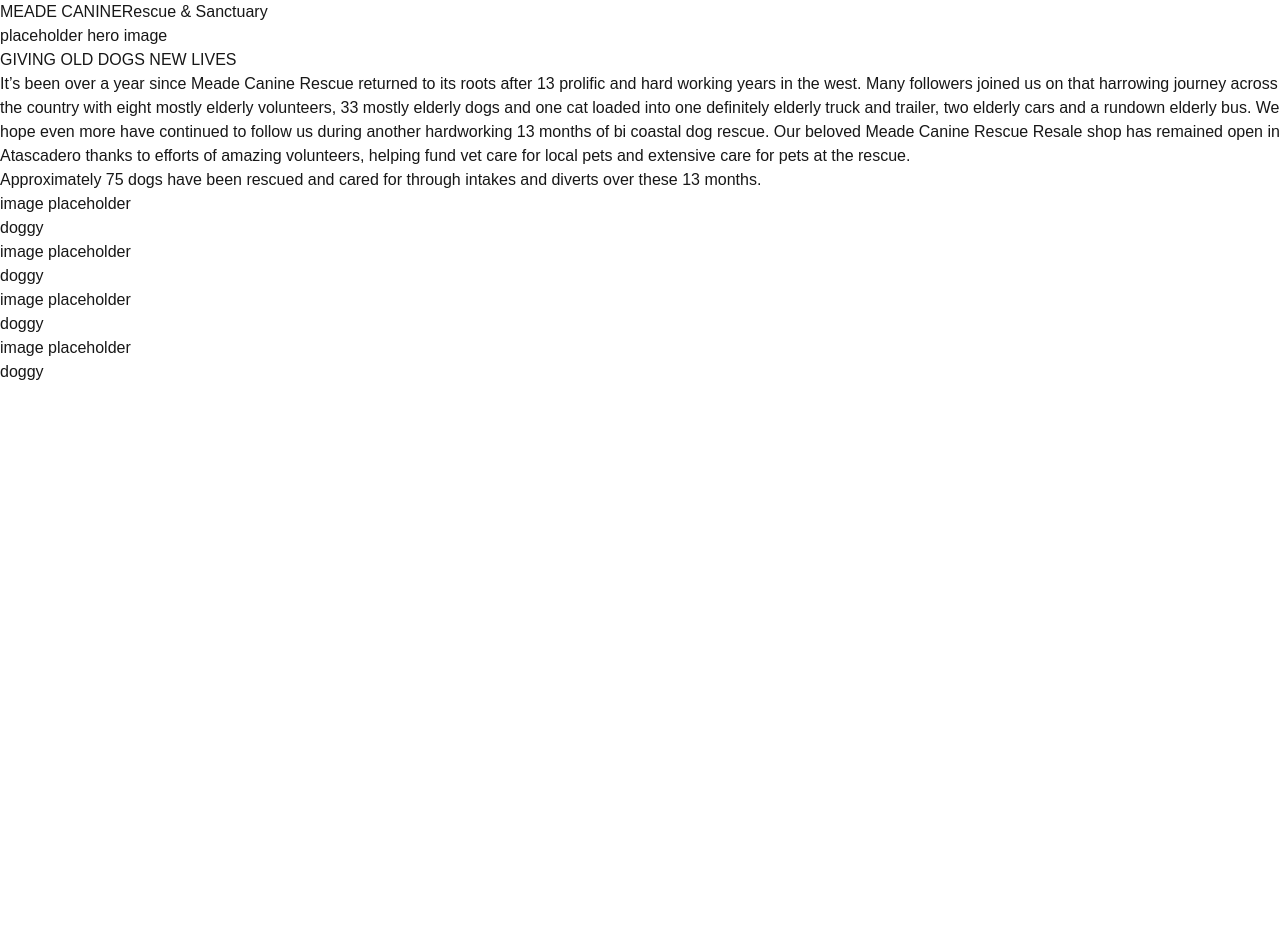
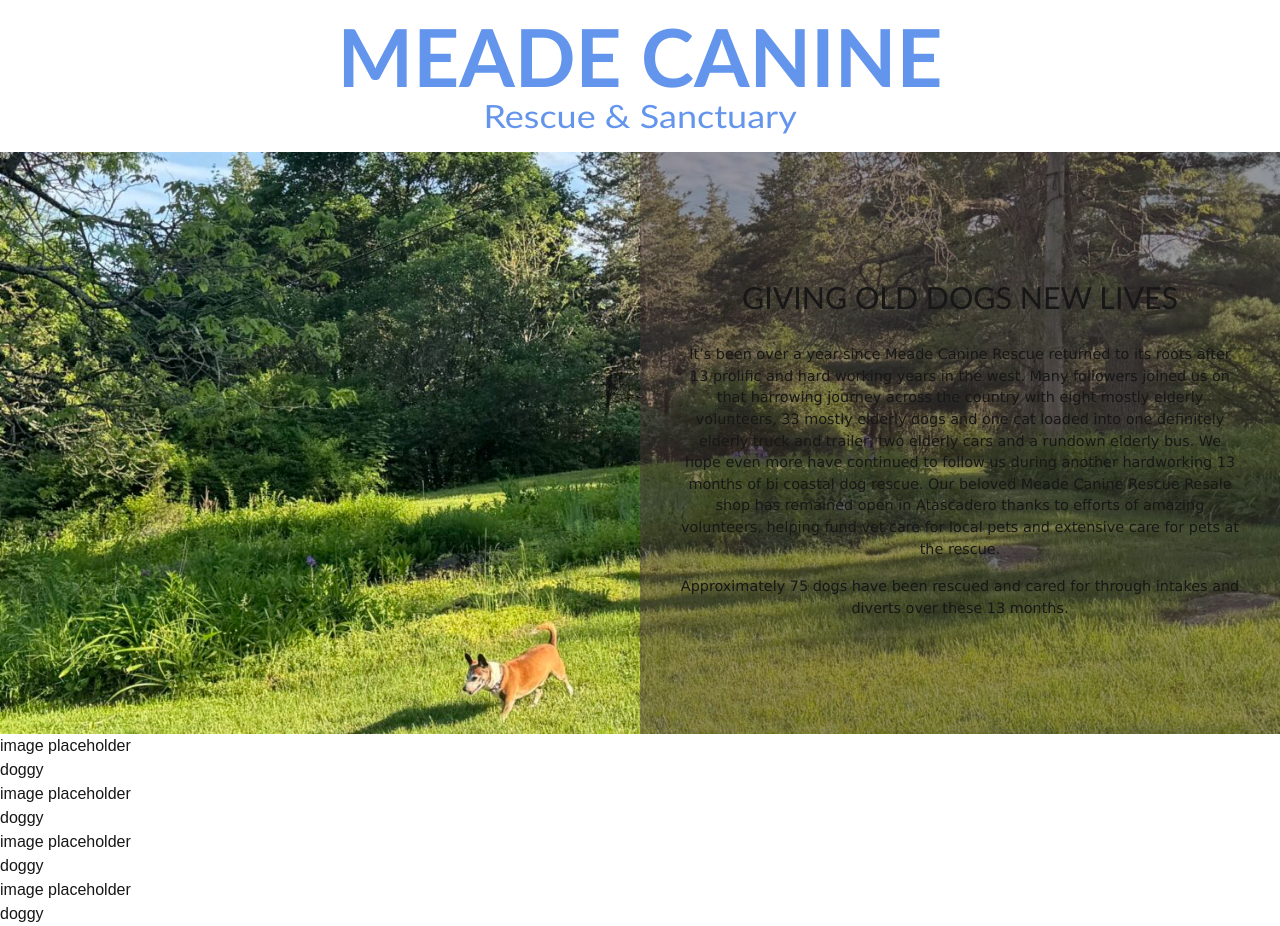
Before and after one commit to bootcamp-project-2026/bootcamp-app, a Next.js app: page /home in a window 1280 px wide. Before the commit the page ends 800 px from the top, so only its background shows below. Built offline with nearby package versions, Linux system fonts and the light colour scheme.

Commit message:
Completed title section and hero section in Home

```diff
--- a/src/app/home/home.module.css
+++ b/src/app/home/home.module.css
@@ -0,0 +1,79 @@
+body {
+  background: white;
+}
+
+/* The title */
+.titleContainer {
+  color: cornflowerblue;
+  display: flex;
+  flex-direction: column;
+  align-items: center;
+  /* creates a CSS variable for font size */
+  --base-size: clamp(1rem, calc(5vw + 1rem), 5rem);
+  line-height: 1;
+  font-family: "Gill Sans", "Gill Sans MT", Calibri, "Trebuchet MS", sans-serif;
+  margin: 1rem;
+}
+
+.titleTopHalf {
+  /* Uses the font size variable above */
+  font-size: var(--base-size);
+  font-weight: 700;
+}
+
+.titleBottomHalf {
+  /* Uses 1/4th of the size variable above */
+  font-size: calc(var(--base-size) * 0.5);
+  transform: scale(0.9, 0.8);
+  letter-spacing: 10;
+}
+
+/* Hero section: text will be on the image*/
+.hero {
+  /* making position relative keeps all the elements in hero inside this container*/
+  position: relative;
+  width: 100vw;
+  align-items: center;
+}
+
+.heroImage {
+  width: 100%;
+  height: auto;
+  top: 0;
+  left: 0;
+  z-index: 1;
+}
+
+.heroText {
+  /* lets me put this on the image and position it relative to the image */
+  position: absolute;
+  top: 0;
+  bottom: 0;
+  right: 0;
+  left: 50%;
+  z-index: 2;
+  background: rgba(70, 55, 55, 0.5);
+  overflow-y: auto;
+
+  display: flex;
+  flex-direction: column;
+  justify-content: center;
+  text-align: center;
+  padding: 2rem;
+}
+
+.heroTitle {
+  font-size: clamp(0.5rem, 1.75vw + 0.5rem, 10rem);
+  margin: 1rem;
+  font-family: "Gill Sans", "Gill Sans MT", Calibri, "Trebuchet MS", sans-serif;
+}
+
+.heroParagraph {
+  font-size: clamp(0.5rem, 0.5vw + 0.5rem, 10rem);
+  margin: 0.5rem;
+  font-family:
+    "Lucida Sans", "Lucida Sans Regular", "Lucida Grande",
+    "Lucida Sans Unicode", Geneva, Verdana, sans-serif;
+}
+
+/* Dog grid section */
--- a/src/app/home/page.tsx
+++ b/src/app/home/page.tsx
@@ -5,13 +5,18 @@
     <main>
       <section id="home-section" className={styles.home}>
         <h1 className={styles.titleContainer}>
-          <span className={styles.topHalf}>MEADE CANINE</span>
-          <span className={styles.bottomHalf}>Rescue & Sanctuary</span>
+          <span className={styles.titleTopHalf}>MEADE CANINE</span>
+          <span className={styles.titleBottomHalf}>Rescue & Sanctuary</span>
         </h1>
 
         {/* Hero section */}
         <section id="hero-subsection" className={styles.hero}>
-          <div className={styles.heroImage}>placeholder hero image</div>
+          <div className={styles.heroImage}>
+            <img
+              src="/homeimage.jpeg"
+              alt="A very cute and happy dog in an open grassy field."
+            />
+          </div>
           <div className={styles.heroText}>
             <h2 className={styles.heroTitle}>GIVING OLD DOGS NEW LIVES</h2>
             <p id="paragraph-1" className={styles.heroParagraph}>
```
